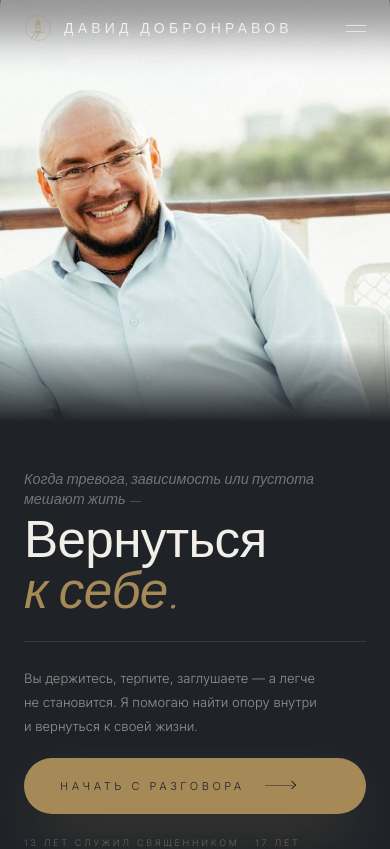
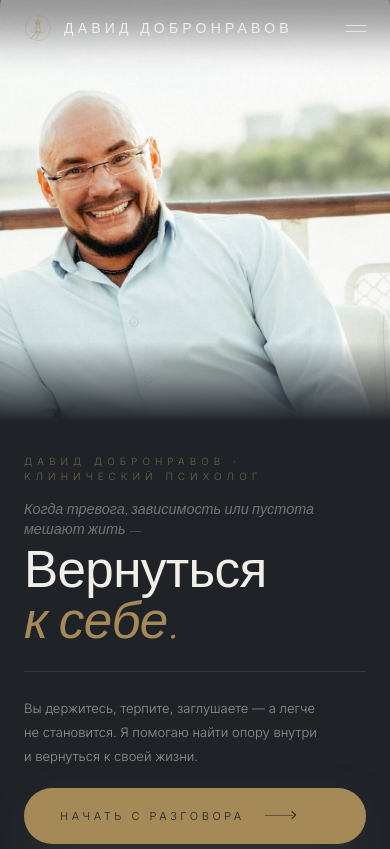
Before and after one commit to alexolenich6-ui/website, a Next.js app in the folder dobronravov-landing/: page / in a window 390 px wide. Shown: the top 849 px of the page. Built offline with nearby package versions, Linux system fonts and the light colour scheme.

Commit message:
Show eyebrow text on mobile too
https://claude.ai/code/session_01RhTwL9TkLn9oPw3YHoyXKS

```diff
--- a/dobronravov-landing/src/components/Hero.tsx
+++ b/dobronravov-landing/src/components/Hero.tsx
@@ -56,8 +56,8 @@ export default function Hero() {
       {/* TEXT — bottom on mobile, left column on desktop */}
       <div className="order-2 lg:order-1 flex flex-col justify-between bg-ink px-6 md:px-12 lg:px-16 xl:px-24 pt-8 lg:pt-40 pb-10 lg:pb-16">
 
-        {/* Eyebrow — hidden on mobile to save space */}
-        <div className="overflow-hidden hidden lg:block">
+        {/* Eyebrow */}
+        <div className="overflow-hidden">
           <motion.p
             variants={reveal}
             initial="hidden"
```
